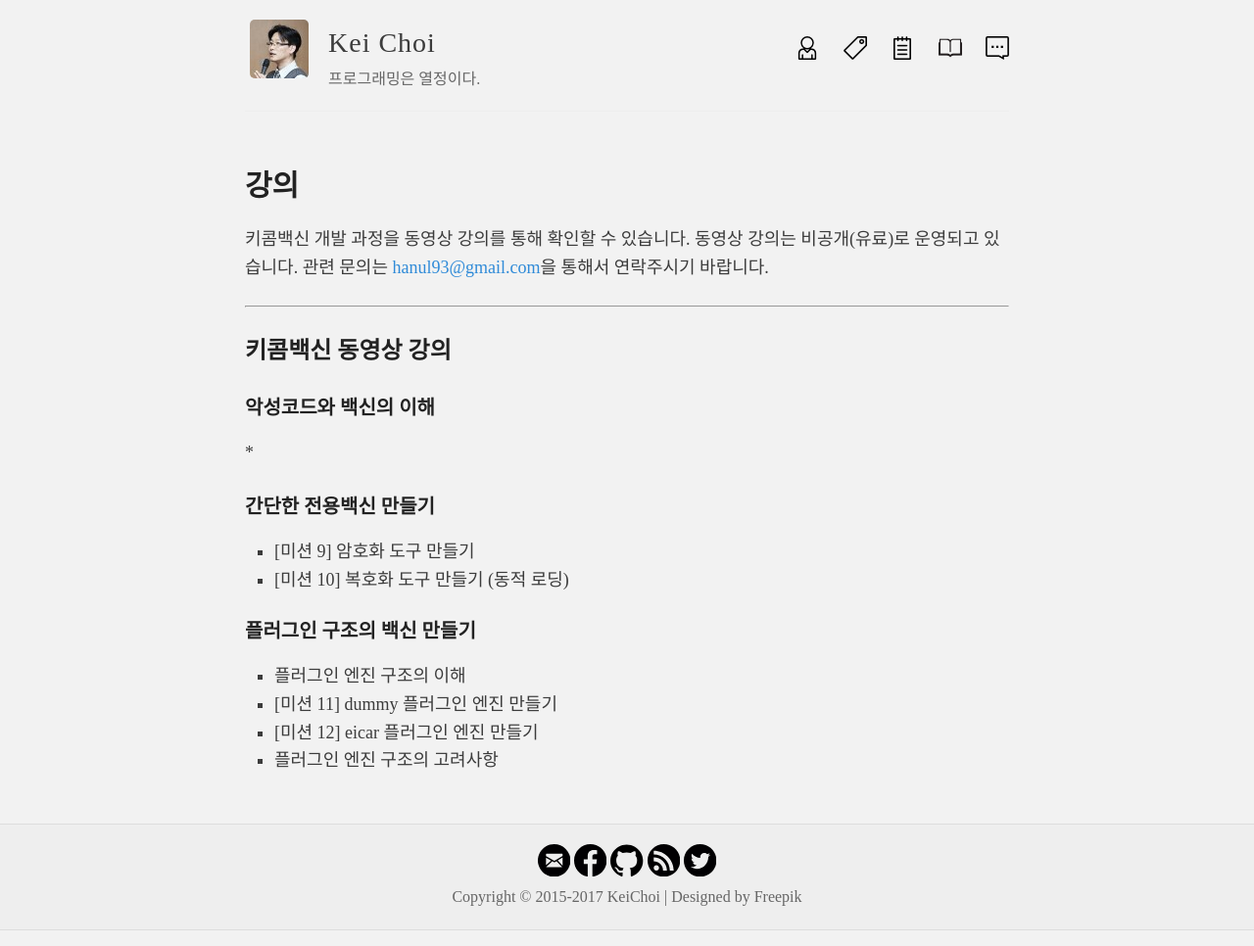
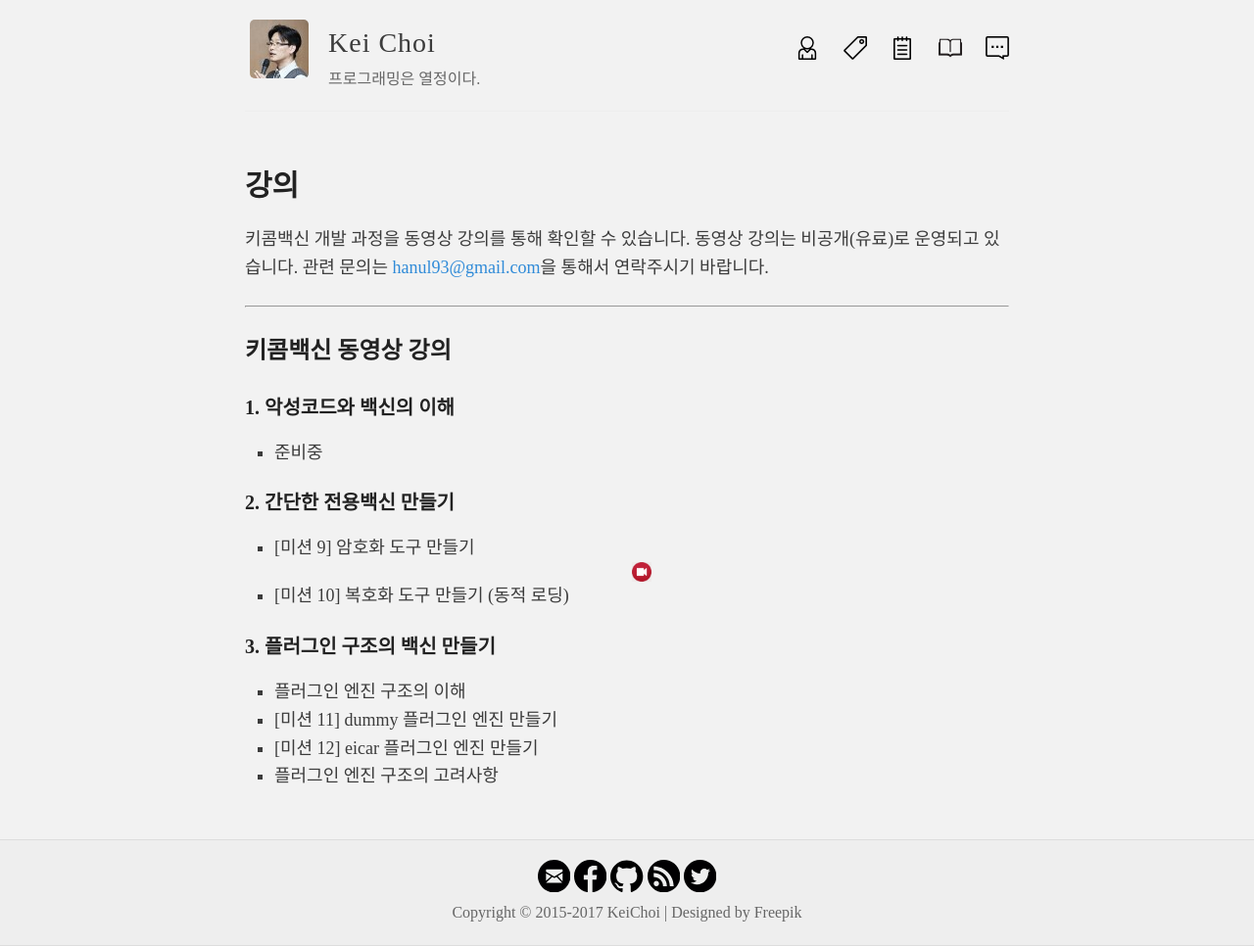
Before and after one commit to hanul93/hanul93.github.com, a Jekyll site: the page built from learn.md, in a window 1280 px wide. Shown: the whole page at 98% size. Built offline with Jekyll 4.4.1, drawn with Linux system fonts in a browser that asks for light colours; nearby versions of some CDN libraries.

Commit message:
동영상 아이콘 추가

```diff
--- a/learn.md
+++ b/learn.md
@@ -11,16 +11,16 @@ permalink: /learn/
 
 ## 키콤백신 동영상 강의
 
-### 악성코드와 백신의 이해
+### 1. 악성코드와 백신의 이해
 
-*
+* 준비중
 
-### 간단한 전용백신 만들기
+### 2. 간단한 전용백신 만들기
 
-* [미션 9] 암호화 도구 만들기
+* [미션 9] 암호화 도구 만들기 <img src='/images/video-icon-2.png' width=20 height=20>
 * [미션 10] 복호화 도구 만들기 (동적 로딩)
 
-### 플러그인 구조의 백신 만들기
+### 3. 플러그인 구조의 백신 만들기
 
 * 플러그인 엔진 구조의 이해
 * [미션 11] dummy 플러그인 엔진 만들기
```
Also changed, not shown: images/video-icon-2.png (added).
